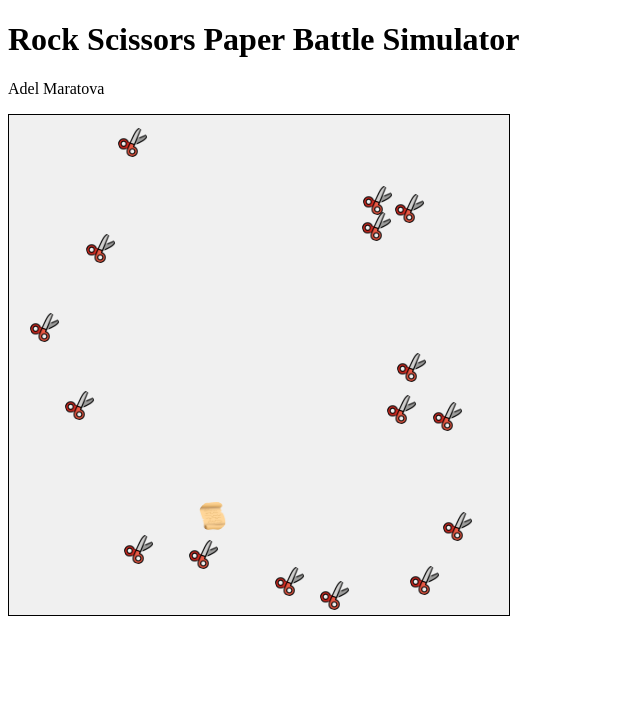
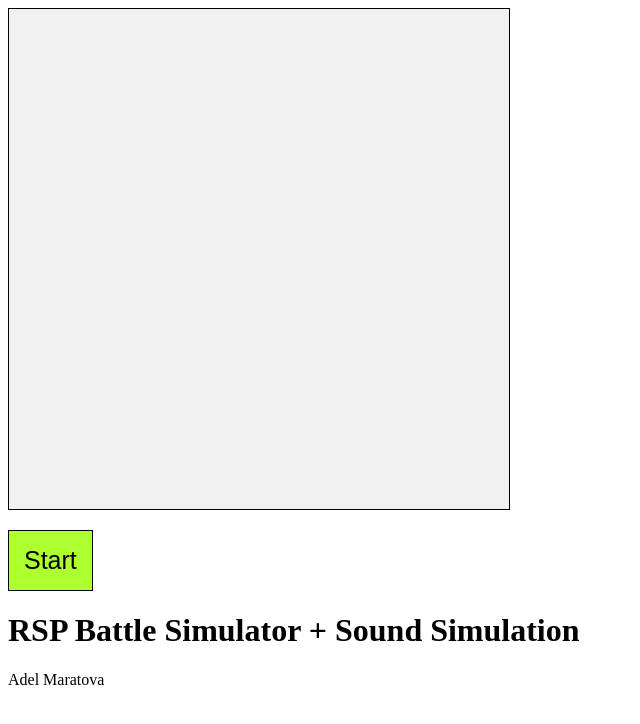
Before and after one commit to AdelMaratova/rps-battle, a plain HTML site: page index.html in a window 1280 px wide. Shown: the whole page, without its empty margins (0-640 px from the left). Drawn offline with Linux system fonts and the light colour scheme.

Commit message:
Добавила звуки

```diff
--- a/index.html
+++ b/index.html
@@ -2,13 +2,15 @@
 <html>
 <head>
     <title>Rock Paper Scissors</title>
+    <link rel="icon" type="image/x-icon" href="images/scissors.png">
     <link rel="stylesheet" type="text/css" href="style.css">
 </head>
 <body>
-<h1>Rock Scissors Paper Battle Simulator</h1>
-<p>Adel Maratova</p>
 <div id="container">
 </div>
+<button id="start">Start</button>
+<h1>RSP Battle Simulator + Sound Simulation</h1>
+<p>Adel Maratova</p>
 <script src="script.js"></script>
 </body>
 </html>
--- a/script.js
+++ b/script.js
@@ -1,4 +1,6 @@
-window.addEventListener('load', () => {
+let button = document.getElementById('start');
+
+window.addEventListener('click', button => {
     const quantity = Math.floor(Math.random() * 10) + 10;
     const container = document.getElementById('container');
     const objects = []; // Массив для хранения всех созданных объектов
@@ -59,14 +61,20 @@ window.addEventListener('load', () => {
                         if (currentClass == 'paper' && otherClass == 'rock') {
                             obj.classList.remove(otherClass);
                             obj.classList.add(currentClass);
+                            let audio = new Audio('sounds/paper.mp3');
+                            audio.play();
                         }
                         else if (currentClass == 'scissors' && otherClass == 'rock') {
                             element.classList.remove(currentClass);
                             element.classList.add(otherClass);
+                            let audio = new Audio('sounds/rock.mp3');
+                            audio.play();
                         }
                         else if (currentClass == 'scissors' && otherClass == 'paper') {
                             obj.classList.remove(otherClass);
                             obj.classList.add(currentClass);
+                            let audio = new Audio('sounds/scissors.mp3');
+                            audio.play();
                         }
 
                     }
--- a/style.css
+++ b/style.css
@@ -31,3 +31,15 @@
     background-color: transparent;
     background-size: contain;
 }
+
+#start {
+    margin-top: 20px;
+    font-size: 25px;
+    background-color: greenyellow;
+    border: solid 1px;
+    padding: 15px;
+}
+
+#start:hover {
+    opacity: 0.6;
+}
```
Also changed, not shown: 3 other files.
